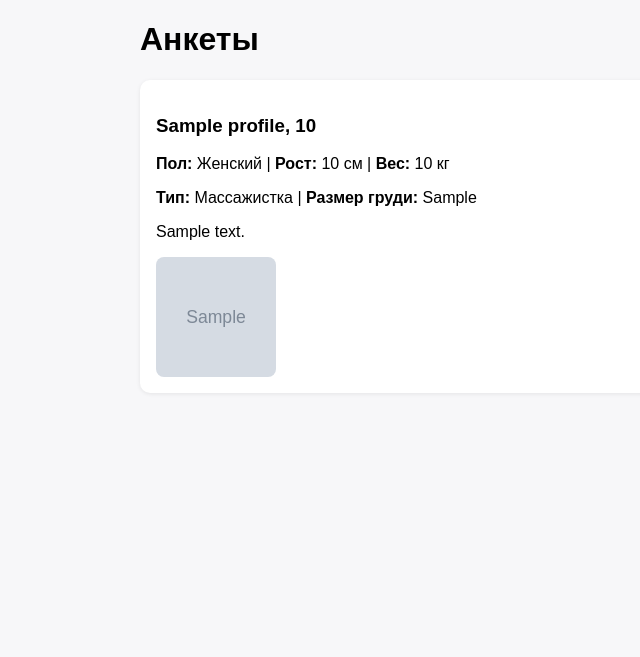
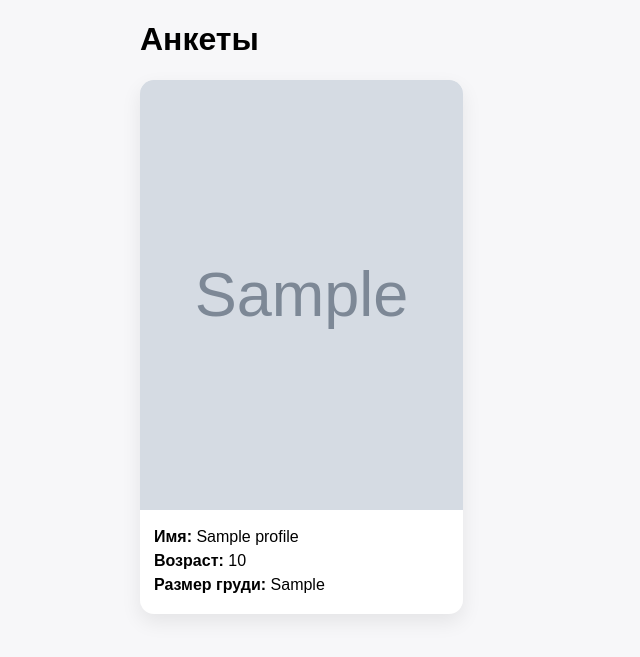
Before and after one commit to Shakhriyor10/inticom, a Django app: page / in a window 1280 px wide. Shown: the part 42-699 px from the top of the page, without its empty margins (0-640 px from the left). Run offline with Django 3.2, Linux system fonts and the light colour scheme; tables that the repository leaves empty hold one stand-in row (values such as "Sample post"); grey boxes marked "Sample" are stand-in pictures.

Commit message:
Обновить сетку анкет на главной по 3 карточки

```diff
--- a/templates/base.html
+++ b/templates/base.html
@@ -10,6 +10,13 @@
         header a { color: #fff; margin-left: 14px; text-decoration: none; }
         .container { max-width: 1000px; margin: 20px auto; padding: 0 16px; }
         .card { background: #fff; border-radius: 10px; padding: 16px; margin-bottom: 14px; box-shadow: 0 1px 4px rgba(0,0,0,0.08); }
+        .profiles-grid { display: grid; grid-template-columns: repeat(3, minmax(0, 1fr)); gap: 16px; }
+        .profile-card { background: #fff; border-radius: 14px; overflow: hidden; box-shadow: 0 8px 20px rgba(0, 0, 0, 0.08); }
+        .profile-photo-wrap { background: #f3f4f6; }
+        .profile-photo { width: 100%; aspect-ratio: 3/4; object-fit: cover; display: block; }
+        .profile-photo-placeholder { display: flex; align-items: center; justify-content: center; color: #6b7280; font-weight: 600; }
+        .profile-meta { padding: 12px 14px 14px; }
+        .profile-meta p { margin: 6px 0; }
         .photos { display: flex; gap: 8px; flex-wrap: wrap; }
         .photos img { width: 120px; height: 120px; object-fit: cover; border-radius: 8px; }
         .form-row { margin-bottom: 10px; }
@@ -18,6 +25,8 @@
         .errorlist { color: #dc2626; }
         .messages { list-style: none; padding: 0; }
         .messages li { background: #dcfce7; color: #166534; padding: 10px; border-radius: 6px; margin-bottom: 10px; }
+        @media (max-width: 900px) { .profiles-grid { grid-template-columns: repeat(2, minmax(0, 1fr)); } }
+        @media (max-width: 640px) { .profiles-grid { grid-template-columns: 1fr; } }
     </style>
 </head>
 <body>
--- a/templates/home.html
+++ b/templates/home.html
@@ -2,21 +2,26 @@
 
 {% block content %}
 <h1>Анкеты</h1>
+<div class="profiles-grid">
     {% for profile in profiles %}
-    <div class="card">
-        <h3>{{ profile.name }}, {{ profile.age }}</h3>
-        <p><b>Пол:</b> {{ profile.get_gender_display }} | <b>Рост:</b> {{ profile.height }} см | <b>Вес:</b> {{ profile.weight }} кг</p>
-        <p><b>Тип:</b> {{ profile.get_profile_type_display }} {% if profile.breast_size %}| <b>Размер груди:</b> {{ profile.breast_size }}{% endif %}</p>
-        <p>{{ profile.description }}</p>
-        <div class="photos">
-            {% for photo in profile.photos.all %}
-                <img src="{{ photo.image.url }}" alt="Фото {{ profile.name }}">
-            {% empty %}
-                <p>Фото пока нет.</p>
-            {% endfor %}
+        <article class="profile-card">
+            <div class="profile-photo-wrap">
+                {% with first_photo=profile.photos.first %}
+                    {% if first_photo %}
+                        <img class="profile-photo" src="{{ first_photo.image.url }}" alt="Фото {{ profile.name }}">
+                    {% else %}
+                        <div class="profile-photo profile-photo-placeholder">Нет фото</div>
+                    {% endif %}
+                {% endwith %}
             </div>
+            <div class="profile-meta">
+                <p><b>Имя:</b> {{ profile.name }}</p>
+                <p><b>Возраст:</b> {{ profile.age }}</p>
+                <p><b>Размер груди:</b> {{ profile.breast_size|default:'Не указан' }}</p>
             </div>
+        </article>
     {% empty %}
         <p>Пока нет анкет.</p>
     {% endfor %}
+</div>
 {% endblock %}
```
Lines whose indentation alone changed are shown as unchanged.
